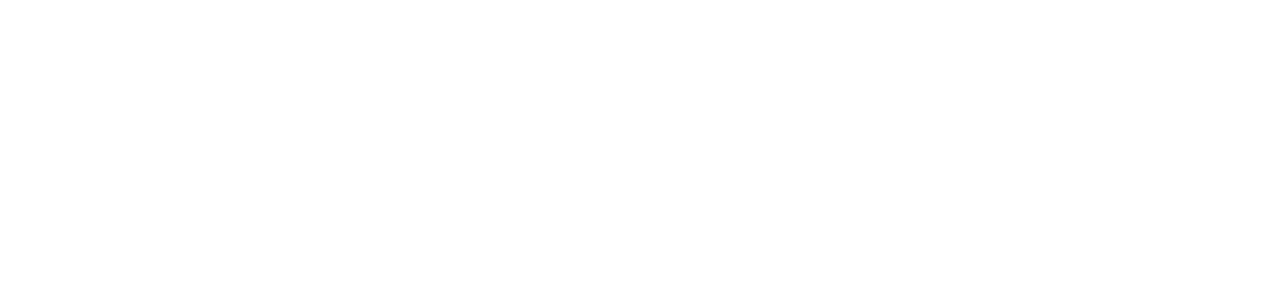
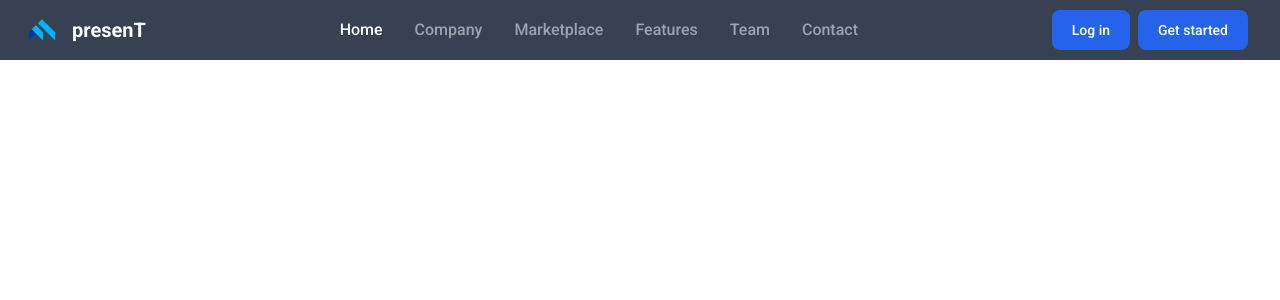
Before and after one commit to dinelkathilina/Students-Attendance-Management-System, a React (Vite) app in the folder AMS/: page / in a window 1280 px wide. Shown: the top 300 px of the page. Built offline with nearby package versions, Linux system fonts and the light colour scheme.

Commit message:
Header Done

```diff
--- a/AMS/index.html
+++ b/AMS/index.html
@@ -3,10 +3,15 @@
   <head>
     <meta charset="UTF-8" />
     <link rel="icon" type="image/svg+xml" href="/logo.svg" />
+    <!-- Roboto Font -->
+    <link rel="preconnect" href="https://fonts.googleapis.com">
+<link rel="preconnect" href="https://fonts.gstatic.com" crossorigin>
+<link href="https://fonts.googleapis.com/css2?family=Roboto:ital,wght@0,100;0,500;0,700;1,100&display=swap" rel="stylesheet">
+
     <meta name="viewport" content="width=device-width, initial-scale=1.0" />
     <title>presenT</title>
   </head>
-  <body>
+  <body class="dark">
     <div id="root"></div>
     <script type="module" src="/src/main.jsx"></script>
 
--- a/AMS/src/App.jsx
+++ b/AMS/src/App.jsx
@@ -1,10 +1,12 @@
 import 'flowbite';
+import Header from './Header';
 
 function App() {
 
 
   return (
     <>
+    <Header />
     </>
   )
 }
--- /dev/null
+++ b/AMS/src/Header.jsx
@@ -0,0 +1,129 @@
+import "flowbite";
+
+const Header = () => {
+  return (
+    <>
+      <header>
+        <nav class="dark:bg-gray-700 border-gray-200 px-4 lg:px-6 py-2.5 font-body ">
+          <div class="flex flex-wrap justify-between items-center mx-auto max-w-screen-xl">
+            <a href="https://flowbite.com" class="flex items-center">
+              <img
+                src="presenT.svg"
+                class="mr-3 h-6 sm:h-9"
+                alt="Flowbite Logo"
+              />
+              <span class="self-center text-xl font-semibold whitespace-nowrap dark:text-white">
+                presenT
+              </span>
+            </a>
+            <div class="flex items-center lg:order-2">
+              <a
+                href="#"
+                class="text-white bg-primary-700 hover:bg-primary-800 focus:ring-4 focus:ring-primary-300 font-medium rounded-lg text-sm px-4 lg:px-5 py-2 lg:py-2.5 mr-2 dark:bg-primary-600 dark:hover:bg-primary-700 focus:outline-none dark:focus:ring-primary-800"
+              >
+                Log in
+              </a>
+              <a
+                href="#"
+                class="text-white bg-primary-700 hover:bg-primary-800 focus:ring-4 focus:ring-primary-300 font-medium rounded-lg text-sm px-4 lg:px-5 py-2 lg:py-2.5 mr-2 dark:bg-primary-600 dark:hover:bg-primary-700 focus:outline-none dark:focus:ring-primary-800"
+              >
+                Get started
+              </a>
+              <button
+                data-collapse-toggle="mobile-menu-2"
+                type="button"
+                class="inline-flex items-center p-2 ml-1 text-sm text-gray-500 rounded-lg lg:hidden hover:bg-gray-100 focus:outline-none focus:ring-2 focus:ring-gray-200 dark:text-gray-400 dark:hover:bg-gray-700 dark:focus:ring-gray-600"
+                aria-controls="mobile-menu-2"
+                aria-expanded="false"
+              >
+                <span class="sr-only">Open main menu</span>
+                <svg
+                  class="w-6 h-6"
+                  fill="currentColor"
+                  viewBox="0 0 20 20"
+                  xmlns="http://www.w3.org/2000/svg"
+                >
+                  <path
+                    fill-rule="evenodd"
+                    d="M3 5a1 1 0 011-1h12a1 1 0 110 2H4a1 1 0 01-1-1zM3 10a1 1 0 011-1h12a1 1 0 110 2H4a1 1 0 01-1-1zM3 15a1 1 0 011-1h12a1 1 0 110 2H4a1 1 0 01-1-1z"
+                    clip-rule="evenodd"
+                  ></path>
+                </svg>
+                <svg
+                  class="hidden w-6 h-6"
+                  fill="currentColor"
+                  viewBox="0 0 20 20"
+                  xmlns="http://www.w3.org/2000/svg"
+                >
+                  <path
+                    fill-rule="evenodd"
+                    d="M4.293 4.293a1 1 0 011.414 0L10 8.586l4.293-4.293a1 1 0 111.414 1.414L11.414 10l4.293 4.293a1 1 0 01-1.414 1.414L10 11.414l-4.293 4.293a1 1 0 01-1.414-1.414L8.586 10 4.293 5.707a1 1 0 010-1.414z"
+                    clip-rule="evenodd"
+                  ></path>
+                </svg>
+              </button>
+            </div>
+            <div
+              class="hidden justify-between items-center w-full lg:flex lg:w-auto lg:order-1"
+              id="mobile-menu-2"
+            >
+              <ul class="flex flex-col mt-4 font-medium lg:flex-row lg:space-x-8 lg:mt-0">
+                <li>
+                  <a
+                    href="#"
+                    class="block py-2 pr-4 pl-3 text-white rounded bg-primary-700 lg:bg-transparent lg:text-primary-700 lg:p-0 dark:text-white"
+                    aria-current="page"
+                  >
+                    Home
+                  </a>
+                </li>
+                <li>
+                  <a
+                    href="#"
+                    class="block py-2 pr-4 pl-3 text-gray-700 border-b border-gray-100 hover:bg-gray-50 lg:hover:bg-transparent lg:border-0 lg:hover:text-primary-700 lg:p-0 dark:text-gray-400 lg:dark:hover:text-white dark:hover:bg-gray-700 dark:hover:text-white lg:dark:hover:bg-transparent dark:border-gray-700"
+                  >
+                    Company
+                  </a>
+                </li>
+                <li>
+                  <a
+                    href="#"
+                    class="block py-2 pr-4 pl-3 text-gray-700 border-b border-gray-100 hover:bg-gray-50 lg:hover:bg-transparent lg:border-0 lg:hover:text-primary-700 lg:p-0 dark:text-gray-400 lg:dark:hover:text-white dark:hover:bg-gray-700 dark:hover:text-white lg:dark:hover:bg-transparent dark:border-gray-700"
+                  >
+                    Marketplace
+                  </a>
+                </li>
+                <li>
+                  <a
+                    href="#"
+                    class="block py-2 pr-4 pl-3 text-gray-700 border-b border-gray-100 hover:bg-gray-50 lg:hover:bg-transparent lg:border-0 lg:hover:text-primary-700 lg:p-0 dark:text-gray-400 lg:dark:hover:text-white dark:hover:bg-gray-700 dark:hover:text-white lg:dark:hover:bg-transparent dark:border-gray-700"
+                  >
+                    Features
+                  </a>
+                </li>
+                <li>
+                  <a
+                    href="#"
+                    class="block py-2 pr-4 pl-3 text-gray-700 border-b border-gray-100 hover:bg-gray-50 lg:hover:bg-transparent lg:border-0 lg:hover:text-primary-700 lg:p-0 dark:text-gray-400 lg:dark:hover:text-white dark:hover:bg-gray-700 dark:hover:text-white lg:dark:hover:bg-transparent dark:border-gray-700"
+                  >
+                    Team
+                  </a>
+                </li>
+                <li>
+                  <a
+                    href="#"
+                    class="block py-2 pr-4 pl-3 text-gray-700 border-b border-gray-100 hover:bg-gray-50 lg:hover:bg-transparent lg:border-0 lg:hover:text-primary-700 lg:p-0 dark:text-gray-400 lg:dark:hover:text-white dark:hover:bg-gray-700 dark:hover:text-white lg:dark:hover:bg-transparent dark:border-gray-700"
+                  >
+                    Contact
+                  </a>
+                </li>
+              </ul>
+            </div>
+          </div>
+        </nav>
+      </header>
+    </>
+  );
+};
+
+export default Header;
--- a/AMS/tailwind.config.js
+++ b/AMS/tailwind.config.js
@@ -1,8 +1,7 @@
-
-
 /** @type {import('tailwindcss').Config} */
 
 module.exports = {
+  darkMode: 'class',
   content: [
     "./index.html",
     "./src/**/*.{js,ts,jsx,tsx}",
@@ -10,10 +9,18 @@
 
   ],
   theme: {
-    extend: {},
+    extend: {
+      colors: {
+        primary: {"50":"#eff6ff","100":"#dbeafe","200":"#bfdbfe","300":"#93c5fd","400":"#60a5fa","500":"#3b82f6","600":"#2563eb","700":"#1d4ed8","800":"#1e40af","900":"#1e3a8a","950":"#172554"}
+      },
+      fontFamily: {
+        'body': [ 'Roboto'],
+      'sans': [ 'Roboto']
+    },
   },
   plugins: [
 
     require('flowbite/plugin')
   ],
+}
 };
```
Also changed, not shown: AMS/public/presenT.svg (added), AMS/src/index.css (line endings or trailing spaces).
